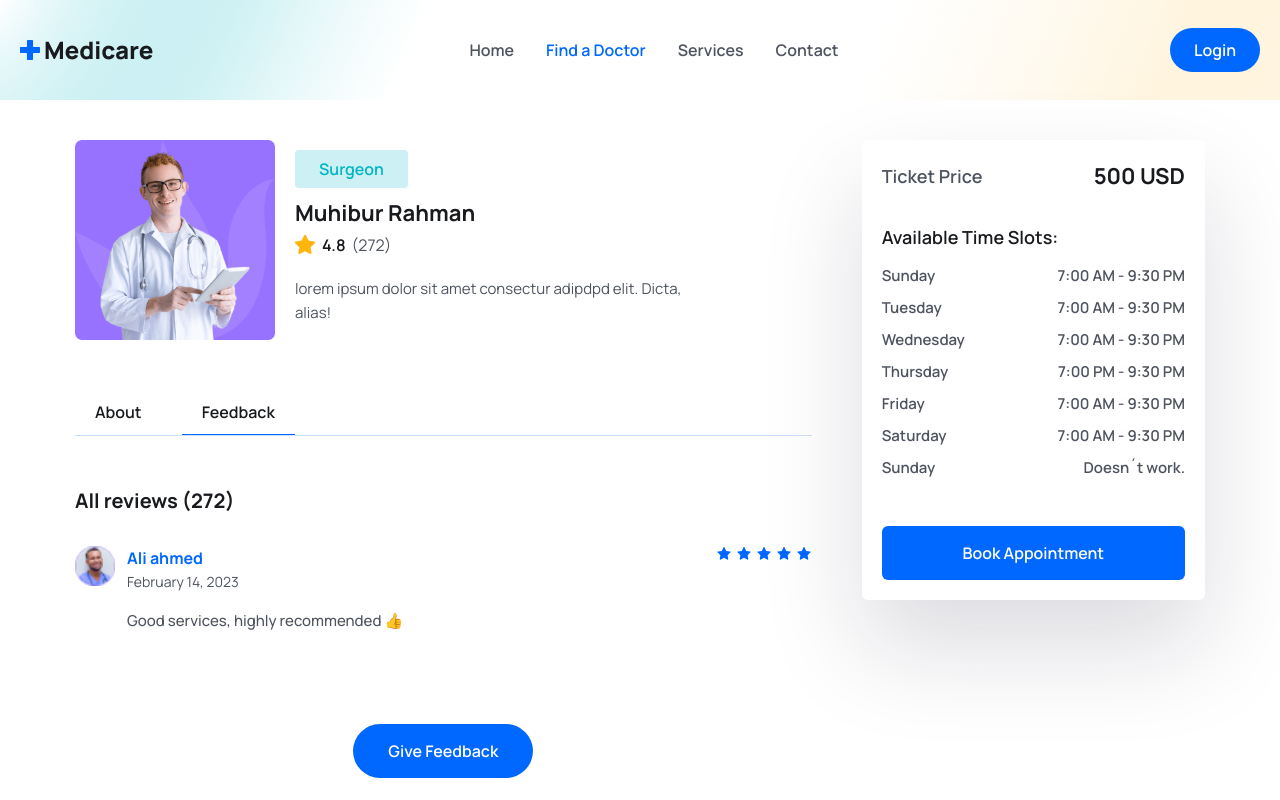
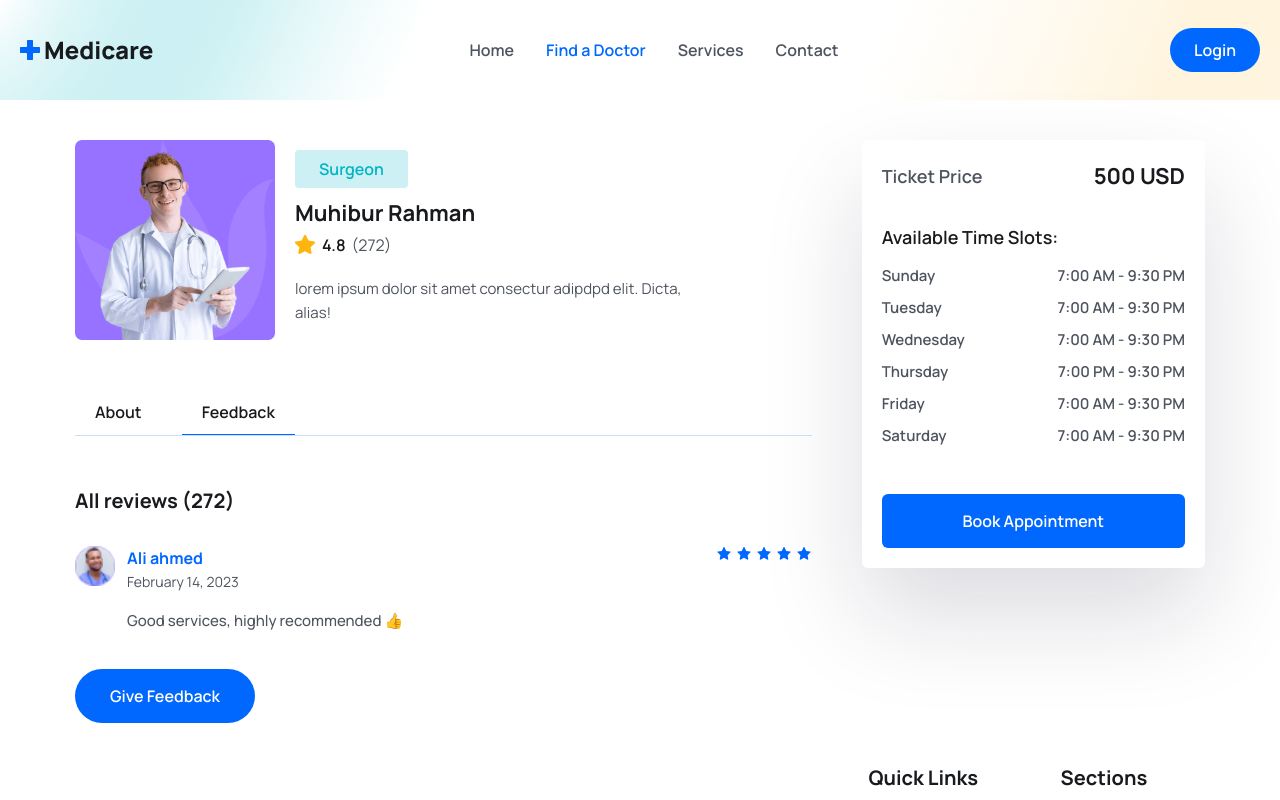
Before and after one commit to smartclin/Full-Stack-Medical-App, a React (Vite) app: page /doctors/1 in a window 1280 px wide. Both pictures are taken after a click on the button "Feedback". Shown: the top 800 px of the page. Built offline with nearby package versions, Linux system fonts and the light colour scheme; a web font is replaced by a local one.

Commit message:
Updated doctors files
Updated Feedback.jsx file
Updated FeedbackForm.jsx file
Updated SidePenl.jsx file

```diff
--- a/src/pages/Doctors/Feedback.jsx
+++ b/src/pages/Doctors/Feedback.jsx
@@ -46,7 +46,7 @@ const Feedback = () => {
         </div>
 
         {!showFeedbackForm && (
-        <div className='text-center'>
+        <div className='mt-[-55px]'>
                   <button className='btn' onClick={()=>setShowFeedbackForm(true)}>
                        Give Feedback
                   </button>
--- a/src/pages/Doctors/FeedbackForm.jsx
+++ b/src/pages/Doctors/FeedbackForm.jsx
@@ -14,7 +14,7 @@ const FeedbackForm = () => {
 
   return (
     <form action=" ">
-         <div>
+         <div className="mt-[-10px]">
              <h3 className="text-headingColor text-[16px] leading-6
                  font-semibold mb-4 ">
                      How would you rate the overall experience?
--- a/src/pages/Doctors/SidePanel.jsx
+++ b/src/pages/Doctors/SidePanel.jsx
@@ -81,17 +81,6 @@ const SidePanel = () => {
                          7:00 AM - 9:30 PM
                     </p>
                 </li>
-
-                <li className="flex items-center justify-between mb-2">
-                    <p className="text-[15px] leading-6 text-textColor
-                    font-semibold">
-                         Sunday
-                    </p>
-                    <p className="text-[15px] leading-6 text-textColor
-                    font-semibold">
-                         Doesn´t work.
-                    </p>
-                </li>
             </ul>
          </div>
 
```
